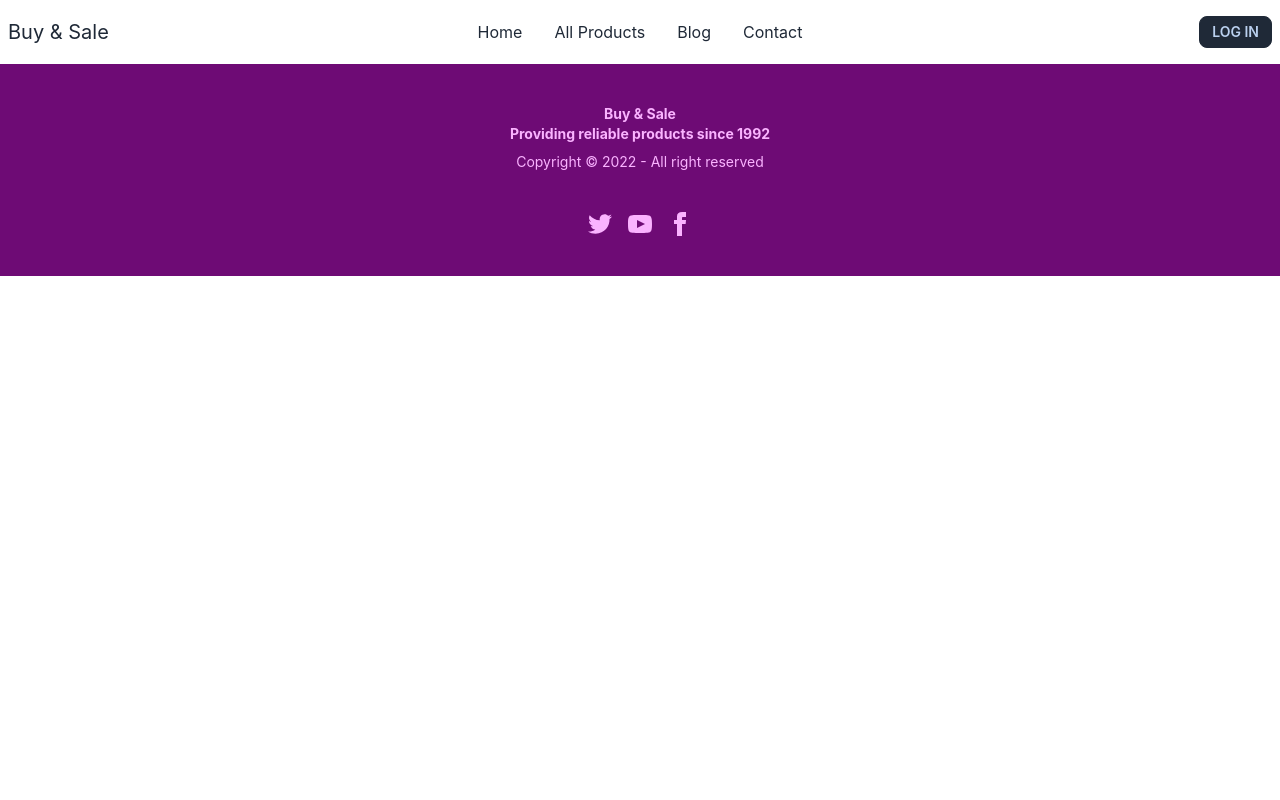
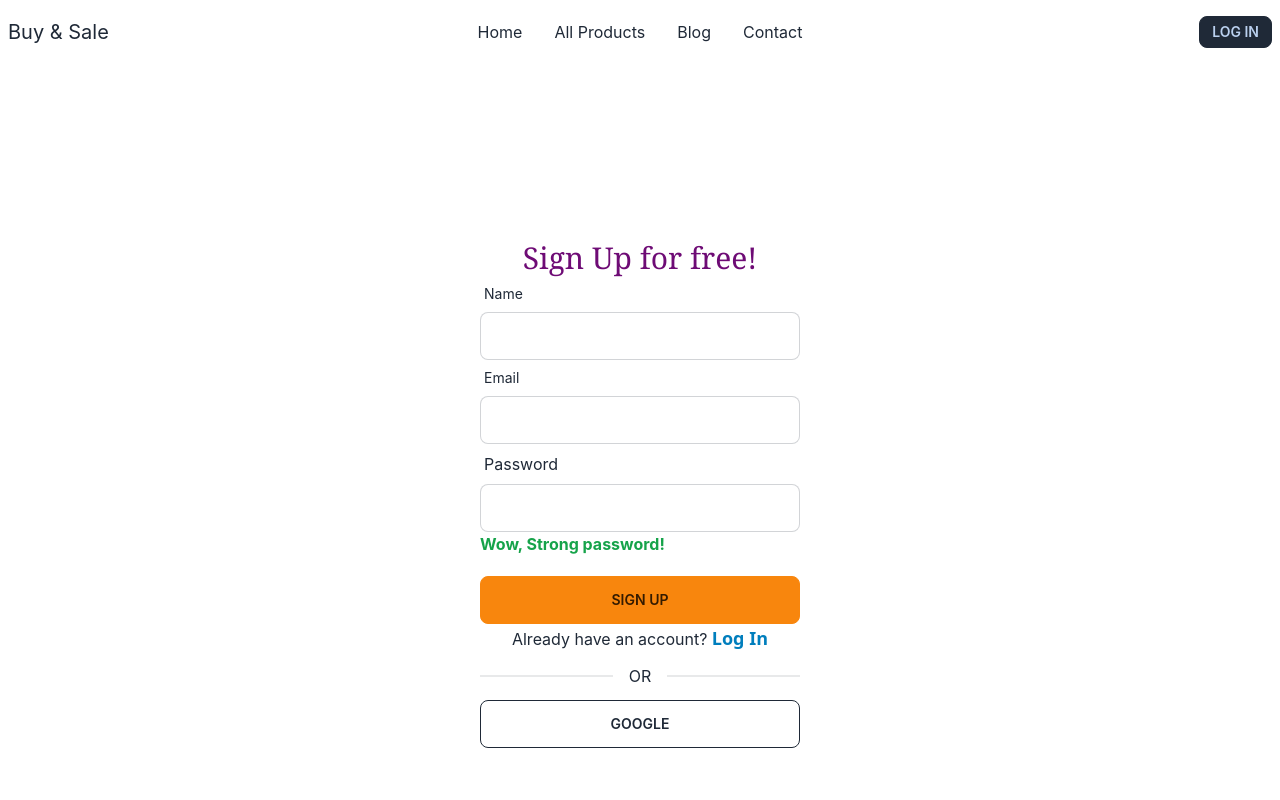
Before and after one commit to RianaAzad/resale-client, a React (Create React App) app: page /signup in a window 1280 px wide. Shown: the top 800 px of the page. Built offline with nearby package versions, Linux system fonts and the light colour scheme.

Commit message:
signup page

```diff
--- a/package.json
+++ b/package.json
@@ -8,6 +8,7 @@
     "@testing-library/react": "^13.4.0",
     "@testing-library/user-event": "^13.5.0",
     "daisyui": "^2.42.0",
+    "firebase": "^9.14.0",
     "react": "^18.2.0",
     "react-dom": "^18.2.0",
     "react-hook-form": "^7.39.5",
--- a/src/Pages/Login/Login.js
+++ b/src/Pages/Login/Login.js
@@ -1,31 +1,43 @@
 import React from 'react';
-import { useState } from "react";
 import { useForm } from "react-hook-form";
-import login from '../../assets/Login.png'
+import { Link } from 'react-router-dom';
 
 
 const Login = () => {
-    const { register, handleSubmit, watch, formState: { errors } } = useForm();
-    const onSubmit = data => console.log(data);
+  const { register, formState: { errors }, handleSubmit } = useForm();
 
-    console.log(watch("example")); // watch input value by passing the name of it
+  const handleLogin = data => {
+    console.log(data)
+  }
 
-    return (
+  return (
+    <div className='lg:h-[600px] mx-auto my-10 lg:my-44 md:w-1/4 p-10 md:p-0'>
+      <h1 className='text-3xl text-primary font-serif text-center'>Please Log In!</h1>
 
-        <div className='lg:h-[600px] mx-auto my-10 lg:my-44 md:w-1/4 p-10 md:p-0'>
-        <h1 className='text-3xl text-primary font-serif text-center'>Please Log In!</h1>
-        <form onSubmit={handleSubmit(onSubmit)} className='grid gap-3 grid-cols-1 mx-auto my-5'>
-        <input type="text" placeholder="Type here" className="input input-bordered input-primary w-full"
-        {...register("name")} />
-        <input type="text" placeholder="Type here" className="input input-bordered input-primary w-full"
-         {...register("email", { required: true })} />
-        <input type="text" placeholder="Type here" className="input input-bordered input-primary w-full"
-         {...register("password", { required: true })} />
+      <form onSubmit={handleSubmit(handleLogin)} className='grid gap-1 grid-cols-1 mx-auto my-5'>
 
-        <input className='btn btn-primary' type="submit" />
+        <label className='label'><span className='label-text'>Email</span></label>
+        <input type="text" placeholder="Your Email here" className="input input-bordered input-primary w-full"
+          {...register("email", { required: "Email is required" })} />
+        {errors.email?.type === 'required' && <p className='text-red-600'>{errors.email?.message}</p>}
+
+        <label htmlFor="password">Password</label>
+        <input type="password" placeholder="Password" className="input input-bordered input-primary w-full" id="password"
+          {...register("password", {
+            required: "Password is required", minLength: {
+              value: 6,
+              message: "Minimum password length is 6"
+            }
+          })} />
+        {errors.password && <span role="alert" className='text-red-600'>{errors.password.message}</span>}
+
+        <input className='btn btn-primary mt-4' type="submit" value="Log In" />
       </form>
-      </div>
+      <p className='text-center'>New to Buy & Sale? <Link className='text-secondary text-lg font-bold font-sans' to='/signup'>Create new account</Link></p>
+      <div className="divider">OR</div>
+      <button className='btn btn-outline w-full'>Google</button>
+    </div>
 
-    );
+  );
 };
 export default Login;
--- a/src/Pages/Login/Signup.js
+++ b/src/Pages/Login/Signup.js
@@ -1,10 +1,55 @@
 import React from 'react';
+import { useForm } from 'react-hook-form';
+import { Link } from 'react-router-dom';
 
 const Signup = () => {
+    const { register, formState: { errors }, handleSubmit } = useForm();
+
+    const handleSignup = data => {
+        console.log(data)
+    }
     return (
-        <div>
+        <div className='lg:h-[600px] mx-auto my-10 lg:my-44 md:w-1/4 p-10 md:p-0'>
+            <h1 className='text-3xl text-primary font-serif text-center'>Sign Up for free!</h1>
+            <form onSubmit={handleSubmit(handleSignup)}>
+                    <div className="form-control w-full">
+                        <label className="label"><span className="label-text">Name</span></label>
+                        <input type="text" {...
+                            register("name", {required: "Please provide your name"})
+                        } className="input input-bordered w-full" />
+                         {errors.name && <p className='text-red-600'>{errors.name.message}</p>}
+                    </div>
 
+                    <div className="form-control w-full">
+                        <label className="label"><span className="label-text">Email</span></label>
+                        <input type="email" {...
+                        register("email", {required: "Email is required"})
+                        } className="input input-bordered w-full" />
+                        {errors.email && <p className='text-red-600'>{errors.email.message}</p>}
+                    </div>
+
+                    <div className="form-control w-full">
+
+                        <label className="label" htmlFor="password">Password</label>
+                        <input type="password" className="input input-bordered w-full"
+                        {...register("password", {required: "Password is required",
+                        minLength: {value: 6, message: "Password must be 6 characters long"},
+                        pattern: {value: /(?=.*[A-Z])(?=.*[!@#$&*])(?=.*[0-9])/,
+                        message: "Password must have 1 Upper case, 1 special character and 1 number"}
+                        })} />
+                        {errors.password && <p className='text-red-600'>{errors.password.message}</p>}
+                        {
+                            !errors.password && <p className='text-green-600 font-bold'>Wow, Strong password!</p>
+                        }
+                    </div>
+                    <input className='btn btn-accent w-full mt-5' value="Sign Up" type="submit" />
+
+                </form>
+            <p className='text-center'>Already have an account? <Link className='text-secondary text-lg font-bold font-sans' to='/login'>Log In</Link></p>
+            <div className="divider">OR</div>
+            <button className='btn btn-outline w-full'>Google</button>
         </div>
+
     );
 };
 
--- /dev/null
+++ b/src/firebase/firebase.config.js
@@ -0,0 +1,19 @@
+// Import the functions you need from the SDKs you need
+import { initializeApp } from "firebase/app";
+// TODO: Add SDKs for Firebase products that you want to use
+// https://firebase.google.com/docs/web/setup#available-libraries
+
+// Your web app's Firebase configuration
+const firebaseConfig = {
+  apiKey: process.env.REACT_APP_apiKey,
+  authDomain: process.env.REACT_APP_authDomain,
+  projectId: process.env.REACT_APP_projectId,
+  storageBucket: process.env.REACT_APP_storageBucket,
+  messagingSenderId: process.env.REACT_APP_messagingSenderId,
+  appId: process.env.REACT_APP_appId
+};
+
+// Initialize Firebase
+const app = initializeApp(firebaseConfig);
+
+export default app;
```
Also changed, not shown: 1 other file (tests, documents, lock files or other folders).
